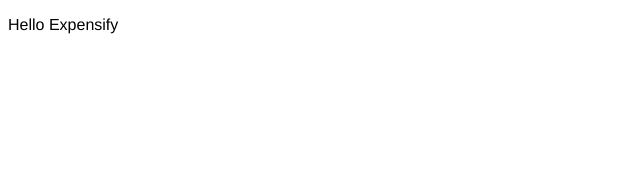
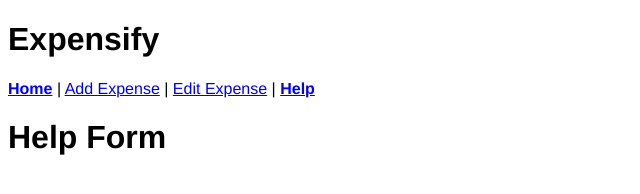
Before and after one commit to Maxondria/expensify-react-app, a React app: page /help in a window 1280 px wide. Shown: the whole page, without its empty margins (0-640 px from the left). Built offline with nearby package versions, Linux system fonts and the light colour scheme.

Commit message:
[task] set up the router

```diff
--- a/package.json
+++ b/package.json
@@ -6,6 +6,7 @@
     "node-sass": "^4.12.0",
     "react": "^16.10.1",
     "react-dom": "^16.10.1",
+    "react-router-dom": "^5.1.2",
     "react-scripts": "3.2.0"
   },
   "scripts": {
--- /dev/null
+++ b/src/components/App.js
@@ -0,0 +1,12 @@
+import React from "react";
+import AppRouter from "../router/AppRouter";
+import Header from "./Header";
+
+const App = () => (
+  <>
+    <Header />
+    <AppRouter />
+  </>
+);
+
+export default App;
--- /dev/null
+++ b/src/components/CreateExpensePage.js
@@ -0,0 +1,5 @@
+import React from "react";
+
+const CreateExpensePage = () => <h1>Create Expense Form</h1>;
+
+export default CreateExpensePage;
--- /dev/null
+++ b/src/components/EditExpensePage.js
@@ -0,0 +1,8 @@
+import React from "react";
+
+const EditExpensePage = props => {
+  console.log(props);
+  return <h1>Edit Expense Form</h1>;
+};
+
+export default EditExpensePage;
--- /dev/null
+++ b/src/components/ExpenseDashboardPage.js
@@ -0,0 +1,5 @@
+import React from "react";
+
+const ExpenseDashboardPage = () => <h1>Expense Dashboard</h1>;
+
+export default ExpenseDashboardPage;
--- /dev/null
+++ b/src/components/Header.js
@@ -0,0 +1,17 @@
+import React from "react";
+import { NavLink } from "react-router-dom";
+
+const Header = () => (
+  <header>
+    <h1>Expensify</h1>
+    <NavLink to="/" activeClassName="is-active">Home</NavLink>
+    {" | "}
+    <NavLink activeClassName="is-active" to="/create">Add Expense</NavLink>
+    {" | "}
+    <NavLink activeClassName="is-active" to="/edit">Edit Expense</NavLink>
+    {" | "}
+    <NavLink activeClassName="is-active" to="/help">Help</NavLink>
+  </header>
+);
+
+export default Header;
--- /dev/null
+++ b/src/components/HelpPage.js
@@ -0,0 +1,5 @@
+import React from "react";
+
+const HelpPage = () => <h1>Help Form</h1>;
+
+export default HelpPage;
--- /dev/null
+++ b/src/components/NotFoundPage.js
@@ -0,0 +1,10 @@
+import { Link } from "react-router-dom";
+import React from "react";
+
+const NotFoundPage = () => (
+  <h1>
+    Oops, Not Found - <Link to="/">Back To Safety</Link>
+  </h1>
+);
+
+export default NotFoundPage;
--- a/src/index.js
+++ b/src/index.js
@@ -1,5 +1,13 @@
 import React from "react";
 import ReactDOM from "react-dom";
 import "./styles/styles.scss";
+import App from "./components/App";
+import { BrowserRouter as Router } from "react-router-dom";
 
-ReactDOM.render(<p>Hello Expensify</p>, document.getElementById("root"));
+ReactDOM.render(
+  <Router>
+    <App />
+  </Router>,
+
+  document.getElementById("root")
+);
--- /dev/null
+++ b/src/router/AppRouter.js
@@ -0,0 +1,19 @@
+import React from "react";
+import { Route, Switch } from "react-router-dom";
+import ExpenseDashboardPage from "../components/ExpenseDashboardPage";
+import CreateExpensePage from "../components/CreateExpensePage";
+import EditExpensePage from "../components/EditExpensePage";
+import HelpPage from "../components/HelpPage";
+import NotFoundPage from "../components/NotFoundPage";
+
+const AppRouter = () => (
+  <Switch>
+    <Route path="/" component={ExpenseDashboardPage} exact />
+    <Route path="/create" component={CreateExpensePage} />
+    <Route path="/edit/:id" component={EditExpensePage} />
+    <Route path="/help" component={HelpPage} />
+    <Route component={NotFoundPage} />
+  </Switch>
+);
+
+export default AppRouter;
--- a/src/styles/base/_base.scss
+++ b/src/styles/base/_base.scss
@@ -14,3 +14,7 @@
 button:disabled {
   cursor: default;
 }
+
+.is-active {
+  font-weight: bold;
+}
```
Also changed, not shown: 1 other file.
